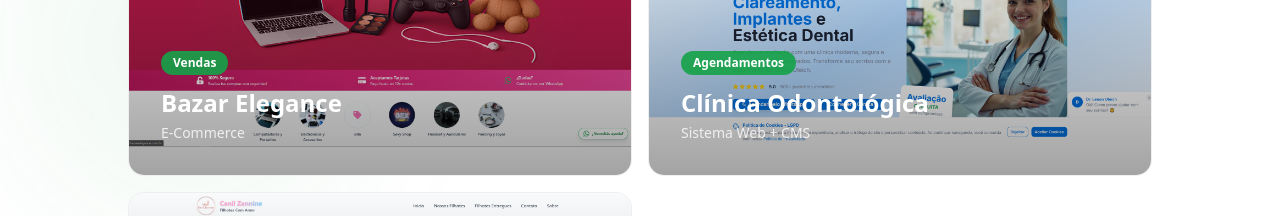
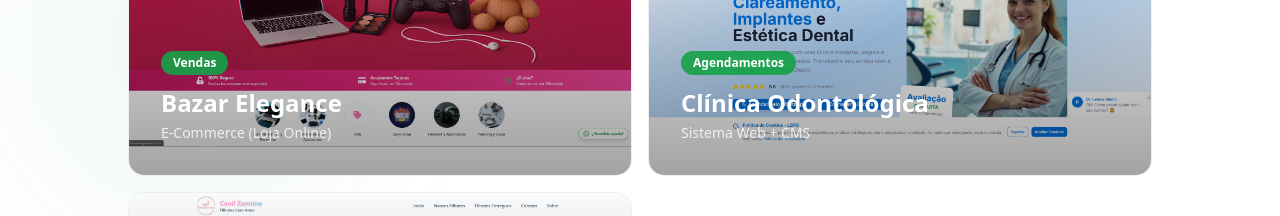
Before and after one commit to williamuteich/tw-servicos-digitais, a React (Vite) app: page / in a window 1280 px wide. Shown: the part 3100-3316 px from the top of the page. Built offline with nearby package versions, Linux system fonts and the light colour scheme; the HTML template or start-up script is replaced by a standard one.

Commit message:
fix: ajustado npme de category de case

```diff
--- a/src/components/CasesSection.tsx
+++ b/src/components/CasesSection.tsx
@@ -8,7 +8,7 @@ const CasesSection = () => {
   const cases = [
     {
       client: "Bazar Elegance",
-      category: "E-Commerce",
+      category: "E-Commerce (Loja Online)",
       image: `${pathUrl}elegance.PNG`,
       result: "Vendas",
       description: "E-commerce completo com sistema de catálogo de produtos, carrinho de compras e integração de pagamentos.",
```
